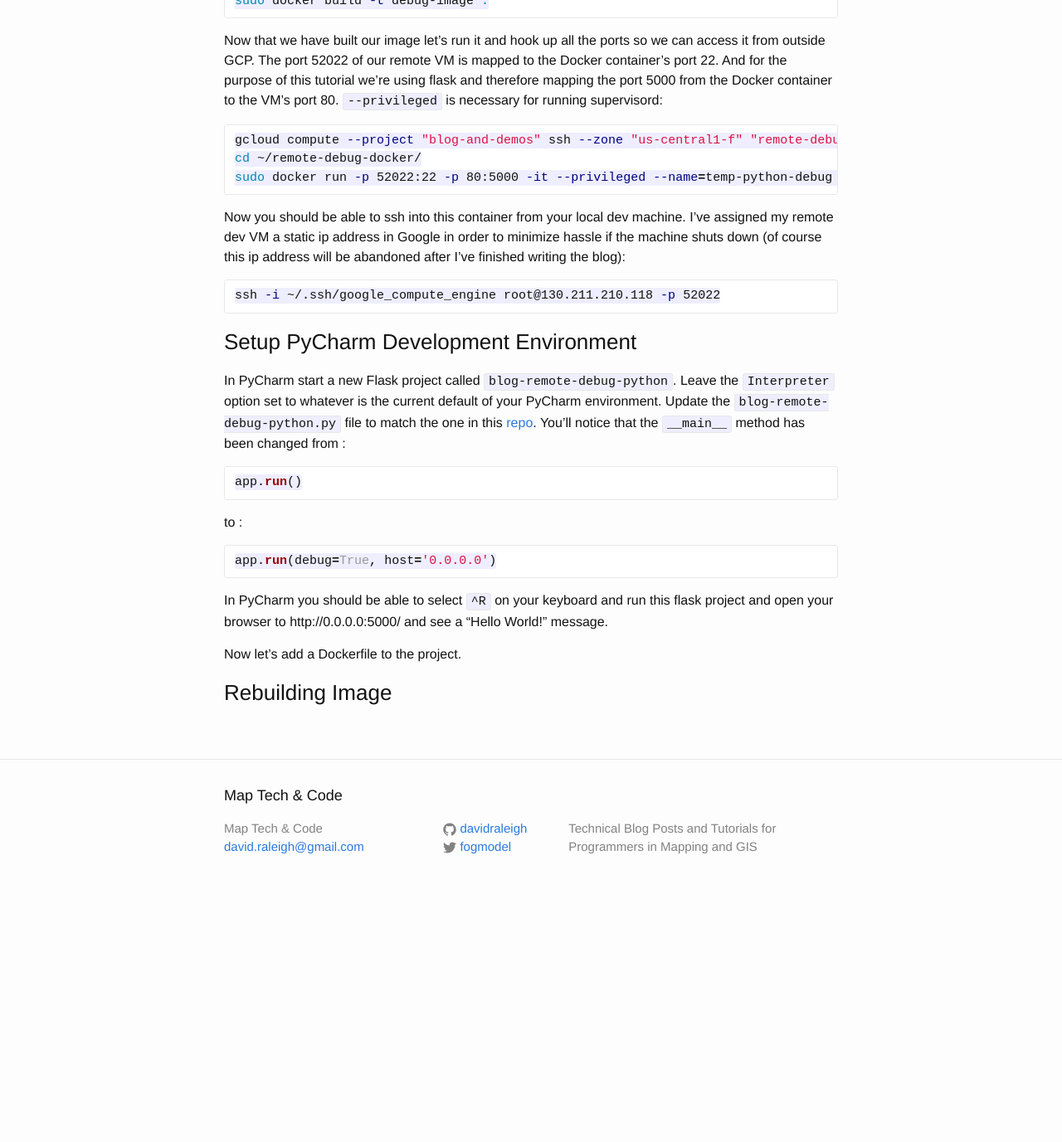
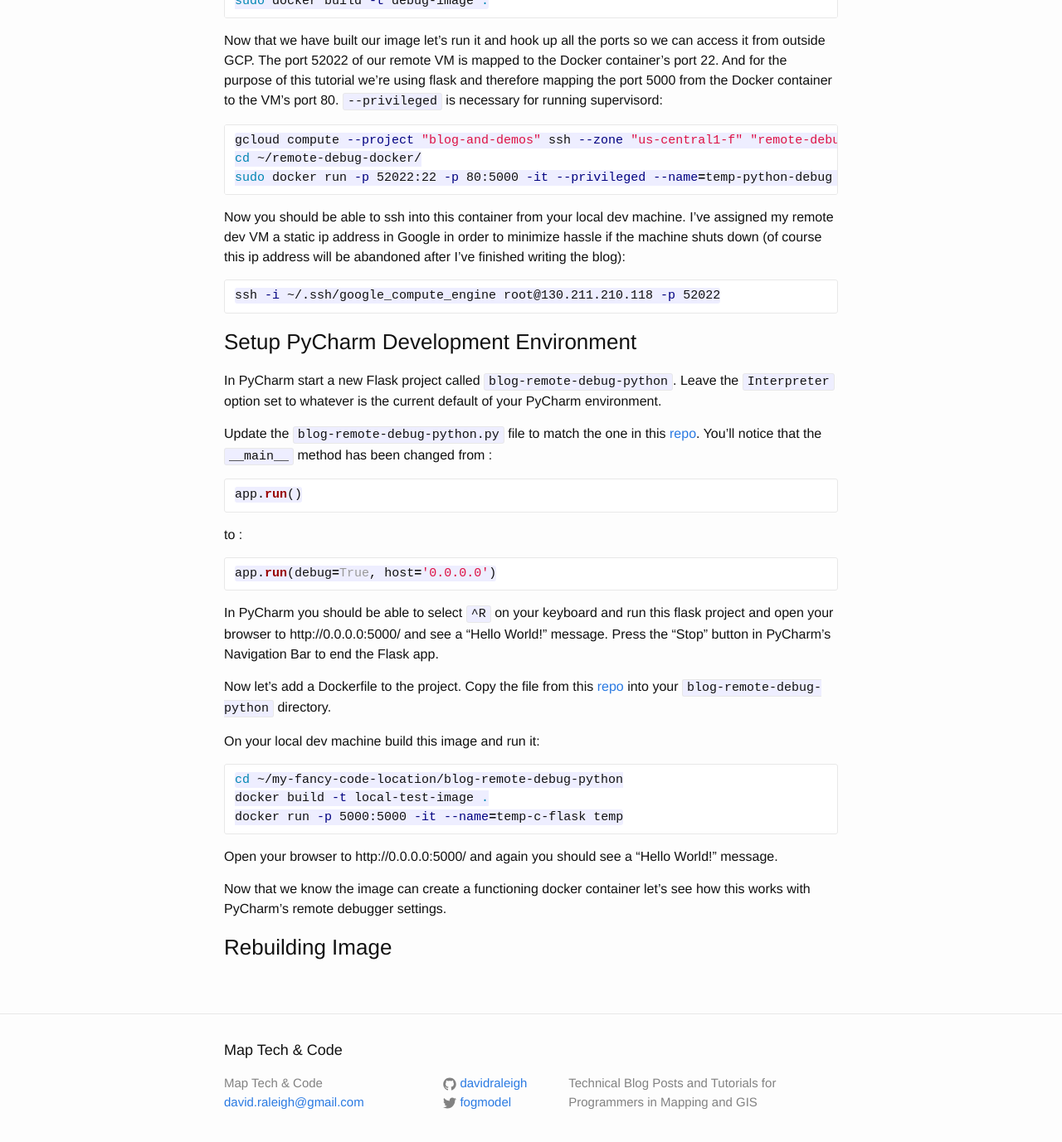
Before and after one commit to davidraleigh/davidraleigh.github.io, a Jekyll site: the page built from _posts/2017-06-27-Debug-Remote-Docker-Container-PyCharm.md, in a window 1280 px wide and 1400 px high, scrolled down 5745 px. Shown: the top 1377 px of the window at 83% size. Built offline with Jekyll 4.4.1, drawn with Linux system fonts in a browser that asks for light colours; our own code applies the rules of GitHub Pages for plain Markdown files; comment, search, counter and statistics services are not loaded; before the commit the page ends 6838 px from its top, so only the background shows below that.

Commit message:
Update 2017-06-27-Debug-Remote-Docker-Container-PyCharm.md

````diff
--- a/_posts/2017-06-27-Debug-Remote-Docker-Container-PyCharm.md
+++ b/_posts/2017-06-27-Debug-Remote-Docker-Container-PyCharm.md
@@ -115,7 +115,11 @@ ssh -i ~/.ssh/google_compute_engine root@130.211.210.118 -p 52022
 ```
 
 ### Setup PyCharm Development Environment
-In PyCharm start a new Flask project called `blog-remote-debug-python`. Leave the `Interpreter` option set to whatever is the current default of your PyCharm environment. Update the `blog-remote-debug-python.py` file to match the one in this [repo](https://raw.githubusercontent.com/davidraleigh/blog-remote-debug-python/master/blog-remote-debug-python.py). You'll notice that the `__main__` method has been changed from :
+In PyCharm start a new Flask project called `blog-remote-debug-python`. Leave the `Interpreter` option set to whatever is the current default of your PyCharm environment.
+
+
+
+Update the `blog-remote-debug-python.py` file to match the one in this [repo](https://raw.githubusercontent.com/davidraleigh/blog-remote-debug-python/master/blog-remote-debug-python.py). You'll notice that the `__main__` method has been changed from :
 ```python
 app.run()
 ```
@@ -124,7 +128,21 @@ to :
 app.run(debug=True, host='0.0.0.0')
 ```
 
-In PyCharm you should be able to select `^R` on your keyboard and run this flask project and open your browser to http://0.0.0.0:5000/ and see a "Hello World!" message.
+In PyCharm you should be able to select `^R` on your keyboard and run this flask project and open your browser to http://0.0.0.0:5000/ and see a "Hello World!" message. Press the "Stop" button in PyCharm's Navigation Bar to end the Flask app.
 
-Now let's add a Dockerfile to the project.
+Now let's add a Dockerfile to the project. Copy the file from this [repo](https://raw.githubusercontent.com/davidraleigh/blog-remote-debug-python/master/Dockerfile) into your `blog-remote-debug-python` directory.
+
+On your local dev machine build this image and run it:
+```bash
+cd ~/my-fancy-code-location/blog-remote-debug-python
+docker build -t local-test-image .
+docker run -p 5000:5000 -it --name=temp-c-flask temp
+```
+
+Open your browser to http://0.0.0.0:5000/ and again you should see a "Hello World!" message.
+
+Now that we know the image can create a functioning docker container let's see how this works with PyCharm's remote debugger settings.
+
+
+
 ### Rebuilding Image
````
